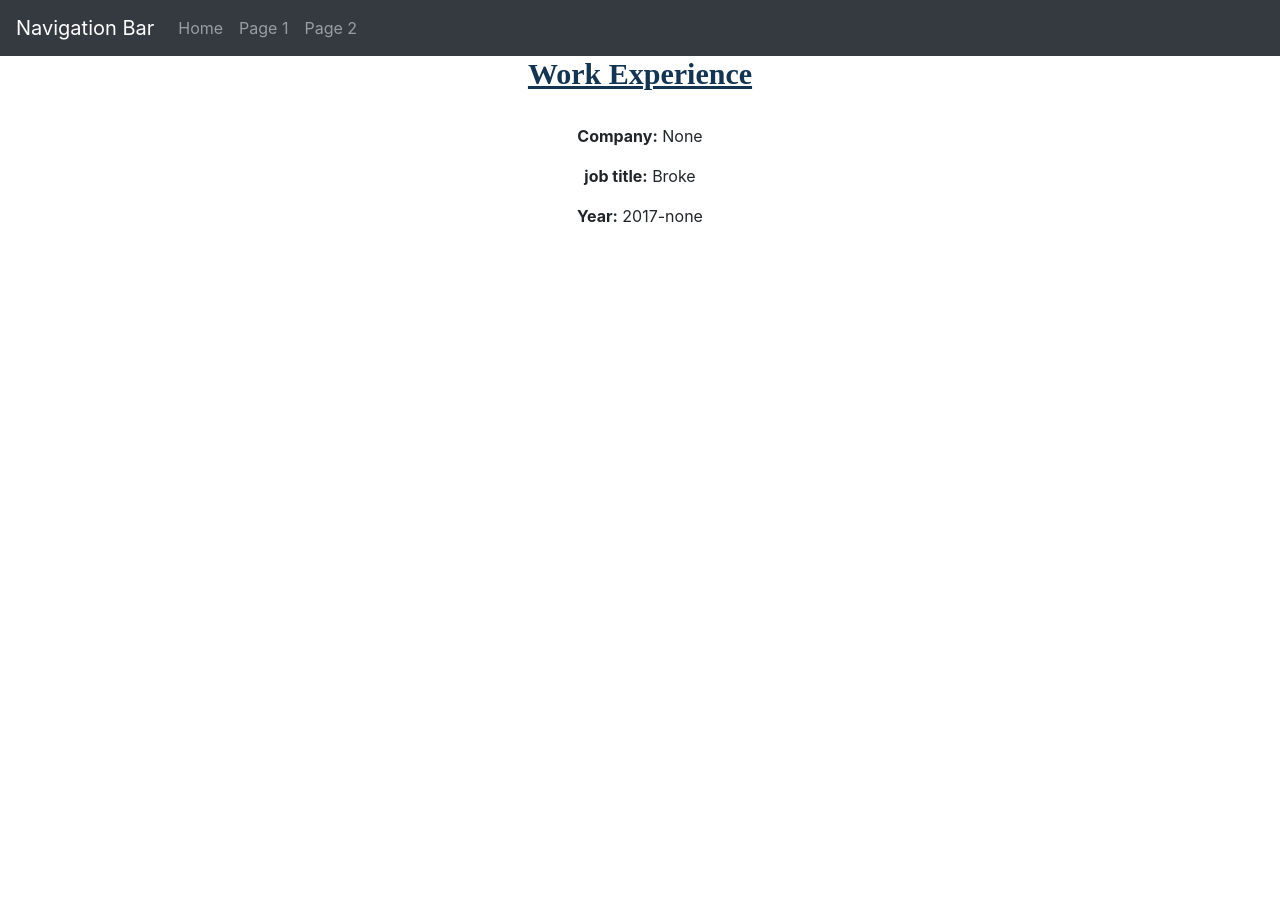
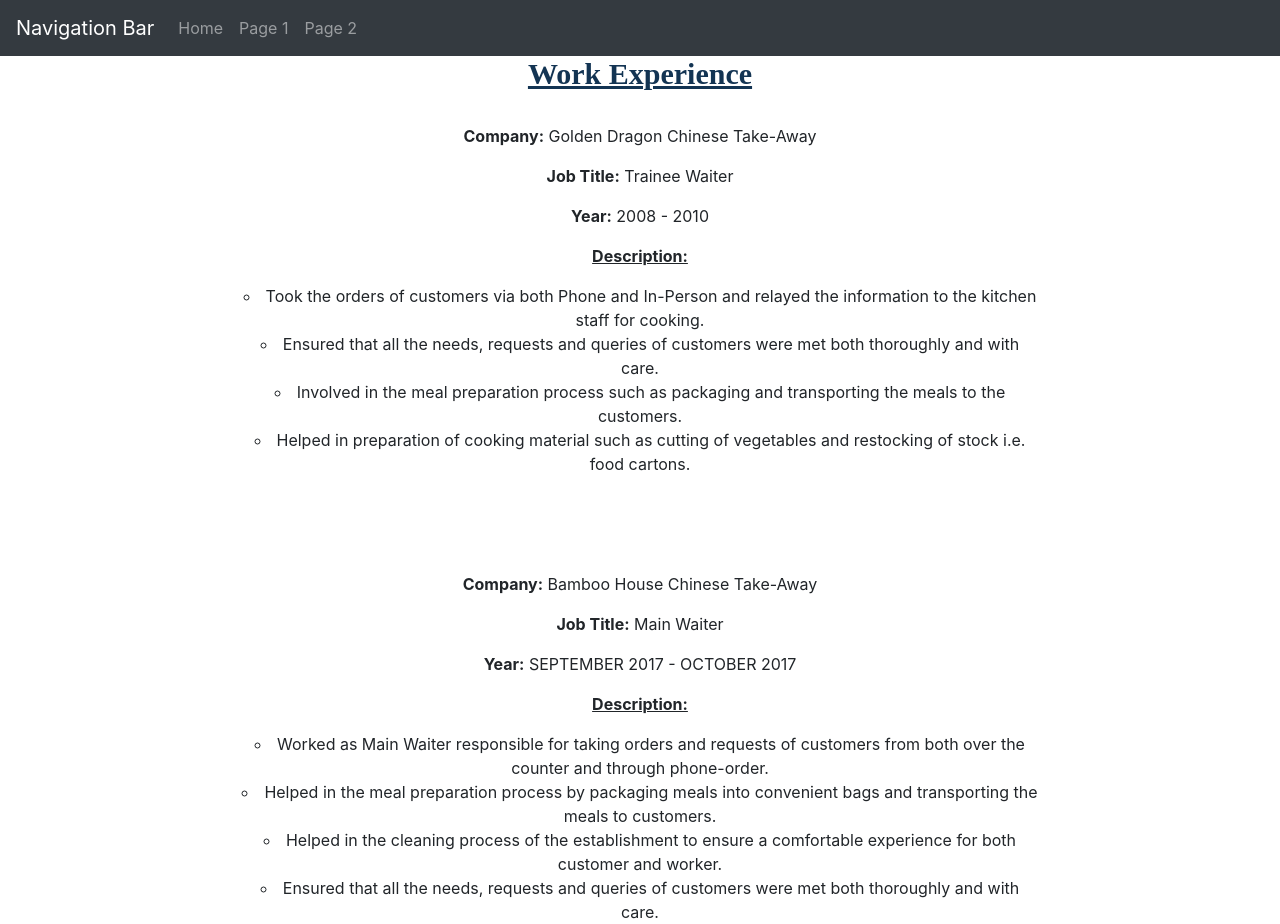
Before and after one commit to operose73/IS1113117334491, a PHP site: page /cv_page3.html in a window 1280 px wide. Before the commit the page ends 222 px from the top, so only its background shows below. Run offline with PHP 8.4, Linux system fonts and the light colour scheme; some libraries are stand-ins or nearby versions.

Commit message:
CV Update

```diff
--- a/cv_page1.html
+++ b/cv_page1.html
@@ -59,8 +59,7 @@
         <p> Analytical, Hard Working, Fast Learner aiming to utilize the skills obtained from current
         Business Information Systems (BIS) CK203 education and past work experiences in various Chinese
         Restaurants "Bamboo House" , "The Golden Dragon" and Wealth Management Firm "Buckley Kiely" in order to help and improve
-        the company to best of my abilities.
-        Information obtained from
+        the company to best of my abilities. Information / Code obtained with the help of
         <a target="_blank" href="https://www.w3schools.com/">"W3Schools".</a></p>
         </div>
 
--- a/cv_page2.html
+++ b/cv_page2.html
@@ -48,6 +48,8 @@
         Project, 88% in Business Statistics MCQ and 72% in Information Systems Group
         Project.</P>
 
+        </div>
+
         <head>
 
       <!--Centering Image-->
@@ -79,6 +81,7 @@
         Developed a strong passion for the Chinese Language (Fluent) thus entered
         "Chinese Bridge Competition" winning 4th place out of 100 contestants.</p>
 
+     </div>
 
     </body>
 </html>
--- a/cv_page3.html
+++ b/cv_page3.html
@@ -22,6 +22,7 @@
       </button>
       <div class="collapse navbar-collapse" id="navbarNav">
     <ul class="navbar-nav">
+    <li class="nav-item">
         <a class="nav-link" href="homepage.html">Home</a>
      </li>
      <li class="nav-item">
@@ -41,9 +42,56 @@
 
         <br/>
 
-        <p><strong>Company:</strong> None</p>
-        <p><strong>job title:</strong> Broke</p>
-        <p><strong>Year:</strong> 2017-none </p>
+    <div class ="GD">
+
+        <p><strong>Company:</strong> Golden Dragon Chinese Take-Away</p>
+        <p><strong>Job Title:</strong> Trainee Waiter </p>
+        <p><strong>Year:</strong> 2008 - 2010 </p>
+
+        <div class="Description">
+        <p><strong>Description:</strong></p>
+        </div>
+
+        <div class="GDInfo">
+        <li> Took the orders of customers via both Phone and In-Person and relayed the
+        information to the kitchen staff for cooking.</li>
+        <li>Ensured that all the needs, requests and queries of customers were met both
+        thoroughly and with care.</li>
+        <li>Involved in the meal preparation process such as packaging and transporting the
+        meals to the customers.</li>
+        <li>Helped in preparation of cooking material such as cutting of vegetables and
+        restocking of stock i.e. food cartons.</li>
+
+    </div>
+    </div>
+
+    </br>
+    </br>
+    </br>
+    </br>
+
+    <div class ="GD">
+
+        <p><strong>Company:</strong> Bamboo House Chinese Take-Away</p>
+        <p><strong>Job Title:</strong> Main Waiter </p>
+        <p><strong>Year:</strong> SEPTEMBER 2017 - OCTOBER 2017 </p>
+
+        <div class="Description">
+        <p><strong>Description:</strong></p>
+        </div>
+
+        <div class="GDInfo">
+        <li> Worked as Main Waiter responsible for taking orders and requests of customers
+        from both over the counter and through phone-order.</li>
+        <li>Helped in the meal preparation process by packaging meals into convenient
+        bags and transporting the meals to customers.</li>
+        <li>Helped in the cleaning process of the establishment to ensure a comfortable
+        experience for both customer and worker.</li>
+        <li>Ensured that all the needs, requests and queries of customers were met both
+        thoroughly and with care.</li>
+
+    </div>
+    </div>
 
     </body>
 </html>
--- a/mystylesheet.css
+++ b/mystylesheet.css
@@ -54,9 +54,20 @@
     margin: 0 auto;
 }
 
+.GD{
+    text-align: center;
+    width: 50em;
+    word-wrap: break-word;
+    margin: 0 auto;
+}
 
+.Description{
+     text-decoration:underline;
+}
 
-
+.GDInfo{
+    list-style-type: circle;
+}
 p {
     text-align:center;
 }
```
